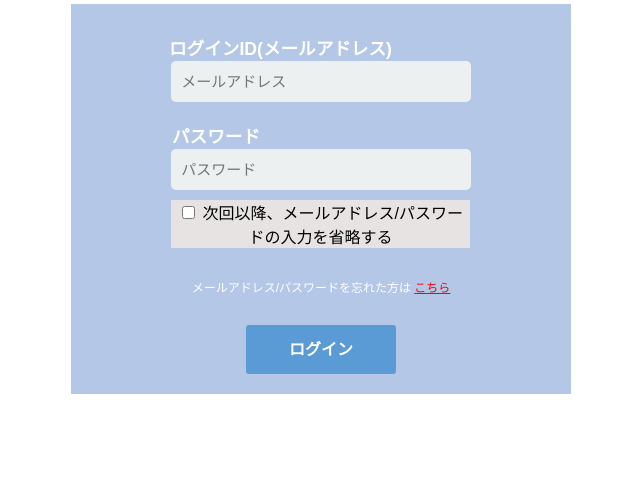
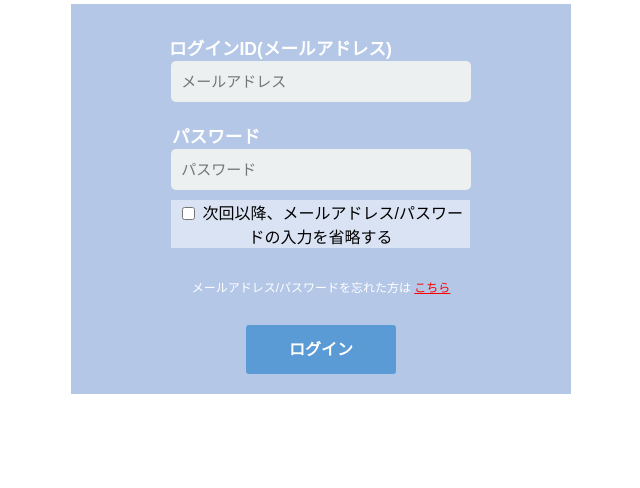
Before and after one commit to WaitShimizu/EZTaxCraft_flask, a Flask app: page / in a window 1280 px wide. Shown: the part 204-692 px from the top of the page, without its empty margins (319-959 px from the left). Run offline with Flask 3, Linux system fonts and the light colour scheme.

Commit message:
checkbox-labelクラスの色変更

```diff
--- a/app/static/css/sample.css
+++ b/app/static/css/sample.css
@@ -54,9 +54,17 @@ body {
 
 .checkbox-frame {
     margin: 3px 0 1.5px 80px;
-    background: #e8e3e3;
+    background: #dae3f3;
     width: 65%;
     margin-right: auto;
+}
+.checkbox-style {
+    position: relative;
+    top: 1px;
+}
+.checkbox-label {
+    word-break: break-all;
+    overflow-wrap : break-word;
 }
 
 .login-field {
--- a/app/templates/sample.html
+++ b/app/templates/sample.html
@@ -23,8 +23,8 @@
                 <label class="login-field-icon fui-lock" for="login-pass"></label>
             </div>
             <div class="checkbox-frame">
-                <input type="checkbox" id="acceptpolicy" name="acceptpolicy" value="true">
-                <label for="acceptpolicy">
+                <input class="checkbox-style" type="checkbox" id="acceptpolicy" name="acceptpolicy" value="true">
+                <label class="checkbox-label" for="acceptpolicy">
                     次回以降、メールアドレス/パスワードの入力を省略する
                 </label>
             </div>
```
